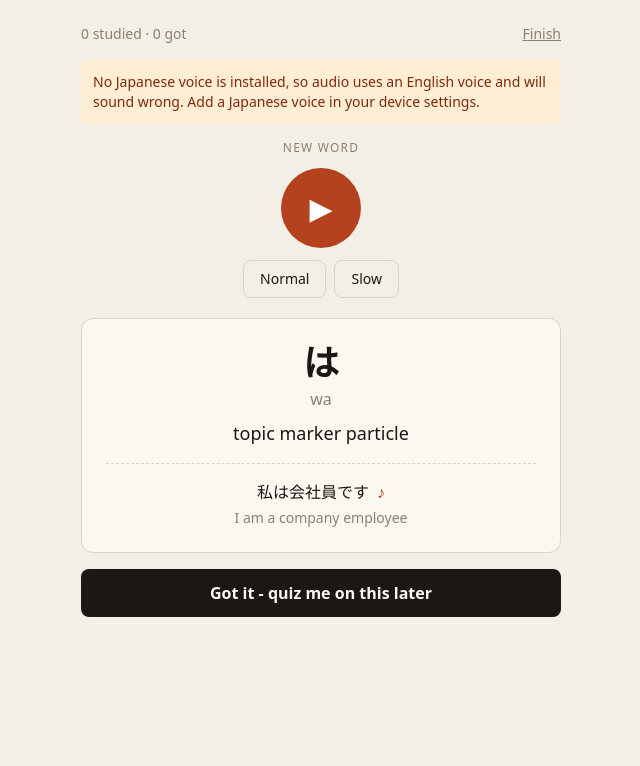
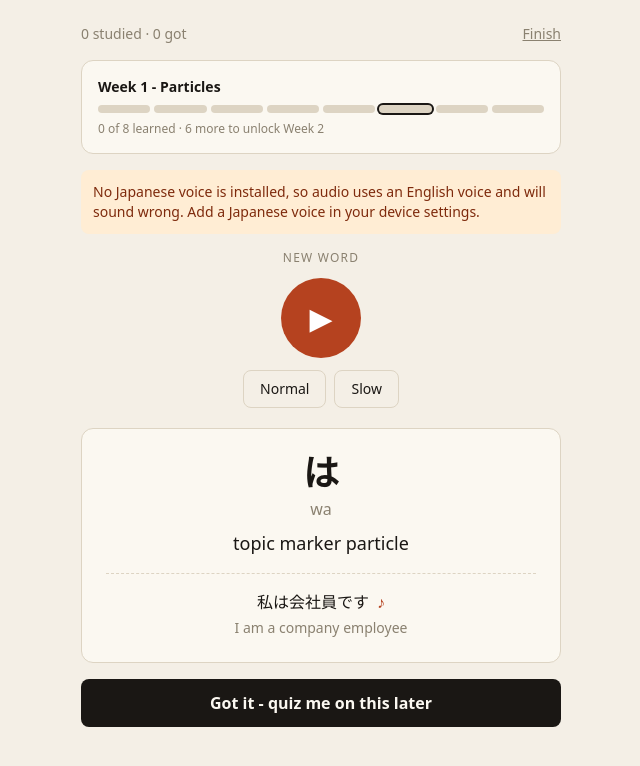
Before and after one commit to chemicalwolf1836/verba, a Next.js app: page /study in a window 1280 px wide. Shown: the top 766 px of the page, without its empty margins (319-959 px from the left). Built offline with nearby package versions, Linux system fonts and the light colour scheme.

Commit message:
feat: add unit unlock ring to the study session

```diff
--- a/app/study/page.tsx
+++ b/app/study/page.tsx
@@ -3,9 +3,11 @@
 import { useMemo, useReducer } from 'react'
 import Link from 'next/link'
 import { CardStage } from '@/components/CardStage'
+import { UnitUnlockRing } from '@/components/UnitUnlockRing'
 import { VoiceWarning } from '@/components/VoiceWarning'
 import { matchesAnswer } from '@/lib/answer'
 import { getCourse, DEFAULT_COURSE_ID, type Card } from '@/lib/courses'
+import { currentUnitGoal } from '@/lib/goals'
 import { nextCard, unlockedCards, type ProgressMap } from '@/lib/leitner'
 import { useProgress } from '@/lib/useProgress'
 
@@ -123,6 +125,7 @@ export default function StudyPage() {
   const [state, dispatch] = useReducer(reducer, initial)
 
   const pool = useMemo(() => unlockedCards(course, progress), [course, progress])
+  const goal = useMemo(() => currentUnitGoal(course, progress), [course, progress])
   const card: Card | null = useMemo(
     () => nextCard(pool, progress, state.history),
     [pool, progress, state.history],
@@ -198,6 +201,8 @@ export default function StudyPage() {
         </Link>
       </header>
 
+      {goal && <UnitUnlockRing goal={goal} unitLabel={course.unitLabel} />}
+
       <VoiceWarning />
 
       <CardStage
--- /dev/null
+++ b/components/UnitUnlockRing.tsx
@@ -0,0 +1,40 @@
+import type { UnitGoal } from '@/lib/goals'
+
+export function UnitUnlockRing({
+  goal,
+  unitLabel,
+}: {
+  goal: UnitGoal
+  unitLabel: string
+}) {
+  const pips = Array.from({ length: goal.total }, (_, i) => i < goal.learned)
+
+  // Counted against the unlock point, never the unit total. At 5 of 8 with a
+  // threshold of 6 this reads "1 more", not "3 more" - otherwise the goal looks
+  // further away than it is, which defeats the purpose of showing it.
+  const caption =
+    goal.toUnlock > 0 && goal.nextUnit
+      ? `${goal.toUnlock} more to unlock ${unitLabel} ${goal.nextUnit.index}`
+      : `${goal.total - goal.learned} words left in ${unitLabel} ${goal.unit.index}`
+
+  return (
+    <div className="mb-4 rounded-xl border border-[var(--color-line)] bg-[var(--color-card)] p-4">
+      <p className="text-sm font-bold">
+        {unitLabel} {goal.unit.index} - {goal.unit.theme}
+      </p>
+      <div className="mt-2 flex items-center gap-1" aria-hidden>
+        {pips.map((filled, i) => (
+          <span
+            key={i}
+            className={`h-2 w-full rounded-full ${
+              filled ? 'bg-[var(--color-accent)]' : 'bg-[var(--color-line)]'
+            } ${i + 1 === goal.unlockAt ? 'ring-2 ring-[var(--color-ink)]' : ''}`}
+          />
+        ))}
+      </div>
+      <p className="mt-2 text-xs text-[var(--color-muted)]">
+        {goal.learned} of {goal.total} learned · {caption}
+      </p>
+    </div>
+  )
+}
```
Also changed, not shown: 1 other file (tests, documents, lock files or other folders).
